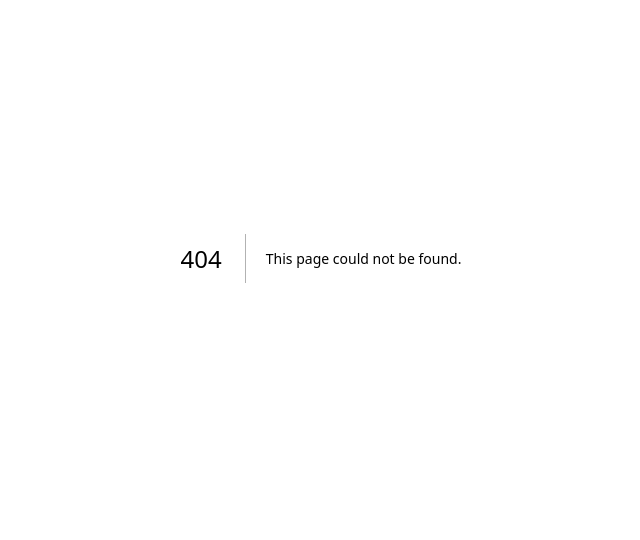
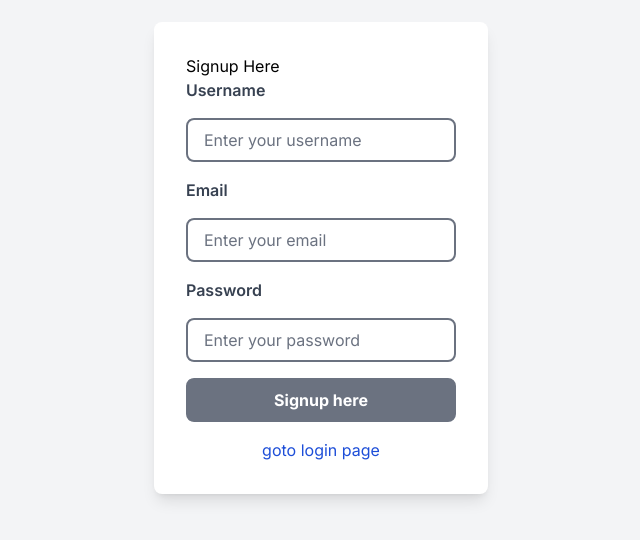
Before and after one commit to zahooronly/next-auth, a Next.js app: page /signup in a window 1280 px wide. Before the commit this address had no page. Shown: the part 142-682 px from the top of the page, without its empty margins (319-959 px from the left). Built offline with nearby package versions, Linux system fonts and the light colour scheme.

Commit message:
initial commit

```diff
--- /dev/null
+++ b/src/app/login/page.tsx
@@ -0,0 +1,63 @@
+"use client";
+import axios from "axios";
+import Link from "next/link";
+import { useRouter } from "next/navigation";
+import React, { useState } from "react";
+
+const LoginPage = () => {
+  const [user, setUser] = useState({
+    email: "",
+    password: "",
+  });
+
+  const loginHandler = async () => {
+    // Handle sign up logic here
+  };
+
+  return (
+    <div className="flex items-center justify-center min-h-screen bg-gray-100">
+      <div className="bg-white rounded-lg  shadow-lg p-8 ">
+        {/* <h1 className="text-4xl font-bold mb-6 text-center z-50"> */}
+        Signup Here
+        {/* </h1> */}
+        <div className="flex flex-col space-y-4">
+          <label className="text-gray-700 font-semibold" htmlFor="email">
+            Email
+          </label>
+          <input
+            className="text-gray-700 border-2 border-gray-500 rounded-lg px-4 py-2 placeholder-gray-500"
+            type="email"
+            id="email"
+            placeholder="Enter your email"
+            value={user.email}
+            onChange={(e) => setUser({ ...user, email: e.target.value })}
+          />
+          <label className="text-gray-700 font-semibold" htmlFor="password">
+            Password
+          </label>
+          <input
+            className="text-gray-700 border-2 border-gray-500 rounded-lg px-4 py-2 placeholder-gray-500"
+            type="password"
+            id="password"
+            placeholder="Enter your password"
+            value={user.password}
+            onChange={(e) => setUser({ ...user, password: e.target.value })}
+          />
+          <button
+            className="border-2 border-gray-500 rounded-lg px-4 py-2 bg-gray-500 text-white font-bold hover:bg-gray-700 transition duration-300"
+            onClick={loginHandler}
+          >
+            Login here
+          </button>
+          <Link href="/signup">
+            <p className="text-blue-700 text-center border-gray-500 rounded-lg">
+              goto signup page
+            </p>
+          </Link>
+        </div>
+      </div>
+    </div>
+  );
+};
+
+export default LoginPage;
--- /dev/null
+++ b/src/app/profile/[id]/page.tsx
@@ -0,0 +1,17 @@
+import React from "react";
+
+const UserProfile = ({ params }: any) => {
+  return (
+    <div className="flex flex-col items-center justify-center min-h-screen py-2">
+      <h1>UserProfile</h1>
+      <p className="text-4xl m-8">
+        Profile{" "}
+        <span className="bg-green-500 text-black p-4 rounded-md">
+          {params.id}
+        </span>
+      </p>
+    </div>
+  );
+};
+
+export default UserProfile;
--- /dev/null
+++ b/src/app/profile/page.tsx
@@ -0,0 +1,11 @@
+import React from "react";
+
+const ProfilePage = () => {
+  return (
+    <div className="text-center">
+      <h1>ProfilePage</h1>
+    </div>
+  );
+};
+
+export default ProfilePage;
--- /dev/null
+++ b/src/app/signup/page.tsx
@@ -0,0 +1,75 @@
+"use client";
+import axios from "axios";
+import Link from "next/link";
+import { useRouter } from "next/navigation";
+import React, { useState } from "react";
+
+const SignupPage = () => {
+  const [user, setUser] = useState({
+    email: "",
+    password: "",
+    username: "",
+  });
+
+  const signupHandler = async () => {
+    // Handle sign up logic here
+  };
+
+  return (
+    <div className="flex items-center justify-center min-h-screen bg-gray-100">
+      <div className="bg-white rounded-lg  shadow-lg p-8 ">
+        {/* <h1 className="text-4xl font-bold mb-6 text-center z-50"> */}
+        Signup Here
+        {/* </h1> */}
+        <div className="flex flex-col space-y-4">
+          <label className="text-gray-700 font-semibold" htmlFor="username">
+            Username
+          </label>
+          <input
+            className="text-gray-700 border-2 border-gray-500 rounded-lg px-4 py-2 placeholder-gray-500"
+            type="text"
+            id="username"
+            placeholder="Enter your username"
+            value={user.username}
+            onChange={(e) => setUser({ ...user, username: e.target.value })}
+          />
+          <label className="text-gray-700 font-semibold" htmlFor="email">
+            Email
+          </label>
+          <input
+            className="text-gray-700 border-2 border-gray-500 rounded-lg px-4 py-2 placeholder-gray-500"
+            type="email"
+            id="email"
+            placeholder="Enter your email"
+            value={user.email}
+            onChange={(e) => setUser({ ...user, email: e.target.value })}
+          />
+          <label className="text-gray-700 font-semibold" htmlFor="password">
+            Password
+          </label>
+          <input
+            className="text-gray-700 border-2 border-gray-500 rounded-lg px-4 py-2 placeholder-gray-500"
+            type="password"
+            id="password"
+            placeholder="Enter your password"
+            value={user.password}
+            onChange={(e) => setUser({ ...user, password: e.target.value })}
+          />
+          <button
+            className="border-2 border-gray-500 rounded-lg px-4 py-2 bg-gray-500 text-white font-bold hover:bg-gray-700 transition duration-300"
+            onClick={signupHandler}
+          >
+            Signup here
+          </button>
+          <Link href="/login">
+            <p className="text-blue-700 text-center border-gray-500 rounded-lg">
+              goto login page
+            </p>
+          </Link>
+        </div>
+      </div>
+    </div>
+  );
+};
+
+export default SignupPage;
```
Also changed, not shown: package.json (+7 -1 lines), src/db/dbConfig.ts (added, +19 -0 lines), styles/SignupPage.module.css (added, +68 -0 lines), src/app/api/users/signup/route.ts (added), 2 other files (tests, documents, lock files or other folders).
